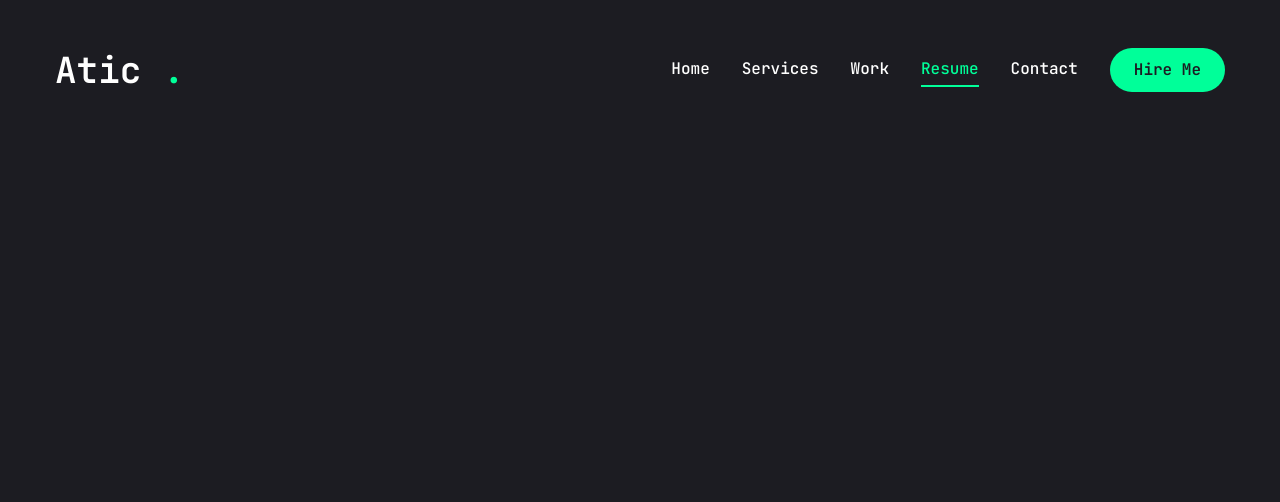
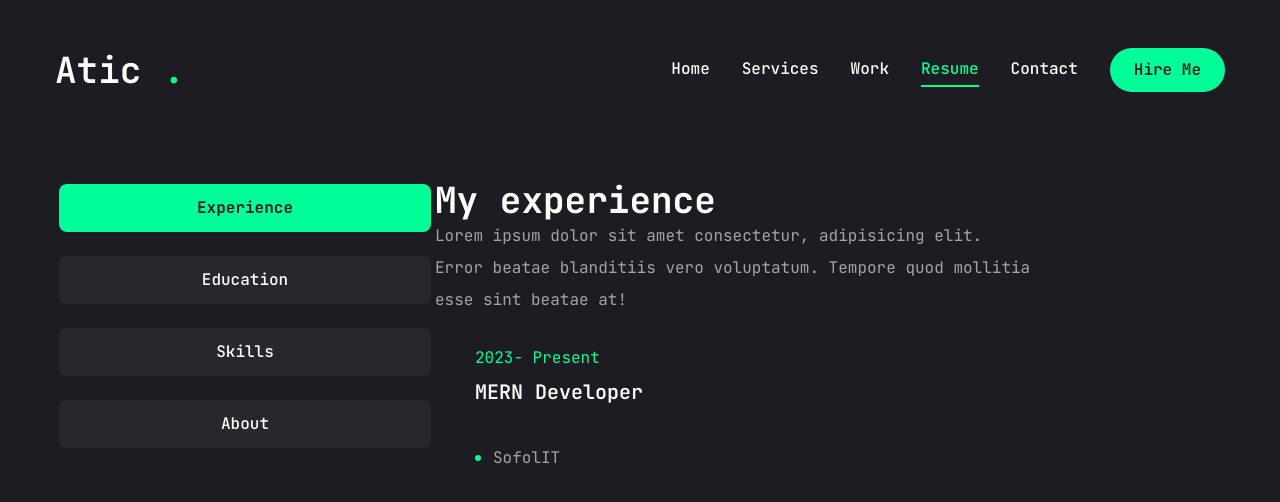
Before and after one commit to aticmahbub/atic-mahbub-portfolio, a Next.js app: page /resume in a window 1280 px wide. Shown: the top 502 px of the page. Built offline with nearby package versions, Linux system fonts and the light colour scheme.

Commit message:
about me section design remaining

```diff
--- a/app/resume/page.jsx
+++ b/app/resume/page.jsx
@@ -1,11 +1,11 @@
 "use client"
 
-import { FaHtml5, FaCss3, FaNodeJs, FaReact,FaGithub, } from "react-icons/fa";
-import {SiTailwindcss, SiMongodb, SiJavascript, SiFirebase} from 'react-icons/si'
+import { FaHtml5, FaCss3, FaNodeJs, FaReact, FaGithub, } from "react-icons/fa";
+import { SiTailwindcss, SiMongodb, SiJavascript, SiFirebase } from 'react-icons/si'
 import { Tabs, TabsContent, TabsList, TabsTrigger } from "@/components/ui/tabs";
 import { Tooltip, TooltipContent, TooltipProvider, TooltipTrigger } from "@/components/ui/tooltip";
 import { ScrollArea } from "@radix-ui/react-scroll-area";
-import {animate, easeIn, motion} from 'framer-motion'
+import { animate, easeIn, motion } from 'framer-motion'
 const Resume = () => {
     const about = {
         title: "About me",
@@ -70,45 +70,45 @@
         ]
     }
 
-    const skills= {
+    const skills = {
         title: "My skills",
         description: "Lorem ipsum dolor sit amet consectetur adipisicing elit. Dolor quas sed delectus error iure obcaecati nesciunt iste rem a quia.",
-        skillset:[
+        items: [
             {
-                icon: <FaHtml5/>,
+                icon: <FaHtml5 />,
                 name: "html 5"
             },
 
             {
-                icon: <FaCss3/>,
+                icon: <FaCss3 />,
                 name: "css 3"
             },
             {
-                icon: <SiJavascript/>,
+                icon: <SiJavascript />,
                 name: "javascript"
             },
             {
-                icon: <FaReact/>,
+                icon: <FaReact />,
                 name: "react"
             },
             {
-                icon: <FaNodeJs/>,
+                icon: <FaNodeJs />,
                 name: "nodejs"
             },
             {
-                icon: <SiMongodb/>,
+                icon: <SiMongodb />,
                 name: "html5"
             },
             {
-                icon: <FaGithub/>,
+                icon: <FaGithub />,
                 name: "github"
             },
             {
-                icon: <SiTailwindcss/>,
+                icon: <SiTailwindcss />,
                 name: "tailwindcss"
             },
             {
-                icon: <SiFirebase/>,
+                icon: <SiFirebase />,
                 name: "firebase"
             },
 
@@ -119,14 +119,127 @@
 
     return (
         <motion.div
-        initial={{opacity:0}}
+            initial={{ opacity: 0 }}
             animate={{
-            opacity:1,
-            transition:{delay:2.4, duration: 0.4, ease:easeIn}
+                opacity: 1,
+                transition: { delay: 2.4, duration: 0.4, ease: easeIn }
             }}
             className="min-h-[80vh] flex items-center justify-center py-12 xl:py-0"
         >
-            <div className="container mx-auto"></div>
+            <div className="container mx-auto">
+                <Tabs
+                    defaultValue="experience"
+                    className="flex flex-col xl:flex-row gap-[60]">
+                    <TabsList className="flex flex-col w-full max-w-[380px] mx-auto xl:mx-0 gap-6">
+                        <TabsTrigger value="experience">Experience</TabsTrigger>
+                        <TabsTrigger value="education">Education</TabsTrigger>
+                        <TabsTrigger value="skills">Skills</TabsTrigger>
+                        <TabsTrigger value="about">About</TabsTrigger>
+                    </TabsList>
+                    <div className="min-h-[70vh] w-full">
+                        <TabsContent value="experience" className="w-full ">
+                            <div className="flex flex-col gap-30 text-center xl:text-left">
+                                <h3 className="text-4xl font-bold">{experience.title}</h3>
+                                <p className="max-w-[600px] text-white/60 mx-auto xl:mx-0">{experience.description}</p>
+                                <ScrollArea className="h-[400px]">
+                                    <ul className="grid grid-cols-1 lg:grid-cols-2 gap-[30px]">
+                                        {
+                                            experience.items.map((item, index) => {
+                                                return <li
+                                                    className="bg-#232329 h-[184px] py-6 px-10 rounded-xl flex flex-col justify-center items-center lg:items-start  gap-1 "
+                                                    key={item.index}>
+                                                    <span className="text-accent">{item.duration}</span>
+                                                    <h3 className="text-xl max-w-[260px] min-h-[60px] text-center lg:text-left">{item.position}</h3>
+                                                    <div className="flex items-center gap-3">
+                                                        <span className="w-[6px] h-[6px] rounded-full bg-accent"></span>
+                                                        <p className="text-white/60">{item.company}</p>
+                                                    </div>
+                                                </li>
+                                            })
+                                        }
+                                    </ul>
+                                </ScrollArea>
+                            </div>
+                        </TabsContent>
+                        <TabsContent value="education" className="w-full ">
+                            <div className="flex flex-col gap-30 text-center xl:text-left">
+                                <h3 className="text-4xl font-bold">{education.title}</h3>
+                                <p className="max-w-[600px] text-white/60 mx-auto xl:mx-0">{education.description}</p>
+                                <ScrollArea className="h-[400px]">
+                                    <ul className="grid grid-cols-1 lg:grid-cols-2 gap-[30px]">
+                                        {
+                                            education.items.map((item, index) => {
+                                                return <li
+                                                    className="bg-#232329 h-[184px] py-6 px-10 rounded-xl flex flex-col justify-center items-center lg:items-start  gap-1 "
+                                                    key={item.index}>
+                                                    <span className="text-accent">{item.passing}</span>
+                                                    <h3 className="text-xl max-w-[260px] min-h-[60px] text-center lg:text-left">{item.degree}</h3>
+                                                    <div className="flex items-center gap-3">
+                                                        <span className="w-[6px] h-[6px] rounded-full bg-accent"></span>
+                                                        <p className="text-white/60">{item.institution}</p>
+                                                    </div>
+                                                </li>
+                                            })
+                                        }
+                                    </ul>
+                                </ScrollArea>
+                            </div>
+                        </TabsContent>
+                        <TabsContent value="skills" className="w-full ">
+                            <div className="flex flex-col gap-[30px]">
+                                <div className="flex flex-col gap-[30x] text-center xl:text-left">
+                                    <h3 className="text-4xl font-bold ">{skills.title}</h3>
+                                    <p className="max-w-[600px] text-white/60 mx-auto xl:mx-0">{skills.description}</p>
+                                </div>
+                                <ul className="grid grid-cols-2 sm:grid-cols-3 md:grid-cols-4 gap-4 xl:gap-[30px] ">
+                                    {
+                                        skills.items.map((item,index) =>{
+                                            return <li key={index}>
+                                                <TooltipProvider delayDuration={100}>
+                                                    <Tooltip>
+                                                        <TooltipTrigger className="w-full h-[150px] bg-[#232329] rounded-xl flex justify-center items-center group">
+                                                            <div className="text-6xl group-hover:text-accent transition-all duration-300">
+                                                                {item.icon}
+                                                            </div>
+                                                        </TooltipTrigger>
+                                                        <TooltipContent>
+                                                            <p className="capitalize">{item.name}</p>
+                                                        </TooltipContent>
+                                                    </Tooltip>
+                                                </TooltipProvider>
+                                            </li>
+                                        })
+                                    }
+                                </ul>
+                            </div>
+                        </TabsContent>
+                        <TabsContent value="about" className="w-full ">
+                            <div className="flex flex-col gap-30 text-center xl:text-left">
+                                <h3 className="text-4xl font-bold">{education.title}</h3>
+                                <p className="max-w-[600px] text-white/60 mx-auto xl:mx-0">{education.description}</p>
+                                <ScrollArea className="h-[400px]">
+                                    <ul className="grid grid-cols-1 lg:grid-cols-2 gap-[30px]">
+                                        {
+                                            experience.items.map((item, index) => {
+                                                return <li
+                                                    className="bg-#232329 h-[184px] py-6 px-10 rounded-xl flex flex-col justify-center items-center lg:items-start  gap-1 "
+                                                    key={item.index}>
+                                                    <span className="text-accent">{item.duration}</span>
+                                                    <h3 className="text-xl max-w-[260px] min-h-[60px] text-center lg:text-left">{item.position}</h3>
+                                                    <div className="flex items-center gap-3">
+                                                        <span className="w-[6px] h-[6px] rounded-full bg-accent"></span>
+                                                        <p className="text-white/60">{item.company}</p>
+                                                    </div>
+                                                </li>
+                                            })
+                                        }
+                                    </ul>
+                                </ScrollArea>
+                            </div>
+                        </TabsContent>
+                    </div>
+                </Tabs>
+            </div>
         </motion.div>
     );
 };
--- a/components/ui/scroll-area.jsx
+++ b/components/ui/scroll-area.jsx
@@ -32,7 +32,7 @@
       className
     )}
     {...props}>
-    <ScrollAreaPrimitive.ScrollAreaThumb className="relative flex-1 rounded-full bg-slate-200 dark:bg-slate-800" />
+    <ScrollAreaPrimitive.ScrollAreaThumb className="relative flex-1 rounded-full bg-accent dark:bg-slate-800" />
   </ScrollAreaPrimitive.ScrollAreaScrollbar>
 ))
 ScrollBar.displayName = ScrollAreaPrimitive.ScrollAreaScrollbar.displayName
--- a/components/ui/tabs.jsx
+++ b/components/ui/tabs.jsx
@@ -11,7 +11,7 @@
   <TabsPrimitive.List
     ref={ref}
     className={cn(
-      "inline-flex h-10 items-center justify-center rounded-md bg-slate-100 p-1 text-slate-500 dark:bg-slate-800 dark:text-slate-400",
+      "inline-flex h-auto rounded-md p-1 text-primary",
       className
     )}
     {...props} />
@@ -22,7 +22,7 @@
   <TabsPrimitive.Trigger
     ref={ref}
     className={cn(
-      "inline-flex items-center justify-center whitespace-nowrap rounded-sm px-3 py-1.5 text-sm font-medium ring-offset-white transition-all focus-visible:outline-none focus-visible:ring-2 focus-visible:ring-slate-950 focus-visible:ring-offset-2 disabled:pointer-events-none disabled:opacity-50 data-[state=active]:bg-white data-[state=active]:text-slate-950 data-[state=active]:shadow-sm dark:ring-offset-slate-950 dark:focus-visible:ring-slate-300 dark:data-[state=active]:bg-slate-950 dark:data-[state=active]:text-slate-50",
+      "inline-flex items-center w-full bg-[#27272c] justify-center whitespace-nowrap text-white rounded-lg p-3 text-base font-medium ring-offset-white transition-all disabled:pointer-events-none disabled:opacity-50 data-[state=active]:bg-accent data-[state=active]:text-primary data-[state=active]:font-bold data-[state=active]:shadow-sm",
       className
     )}
     {...props} />
@@ -33,7 +33,7 @@
   <TabsPrimitive.Content
     ref={ref}
     className={cn(
-      "mt-2 ring-offset-white focus-visible:outline-none focus-visible:ring-2 focus-visible:ring-slate-950 focus-visible:ring-offset-2 dark:ring-offset-slate-950 dark:focus-visible:ring-slate-300",
+      "min-h-[480px] ring-offset-white focus-visible:outline-none focus-visible:ring-2 focus-visible:ring-slate-950 focus-visible:ring-offset-2 dark:ring-offset-slate-950 dark:focus-visible:ring-slate-300",
       className
     )}
     {...props} />
```
Lines whose indentation alone changed are shown as unchanged.
